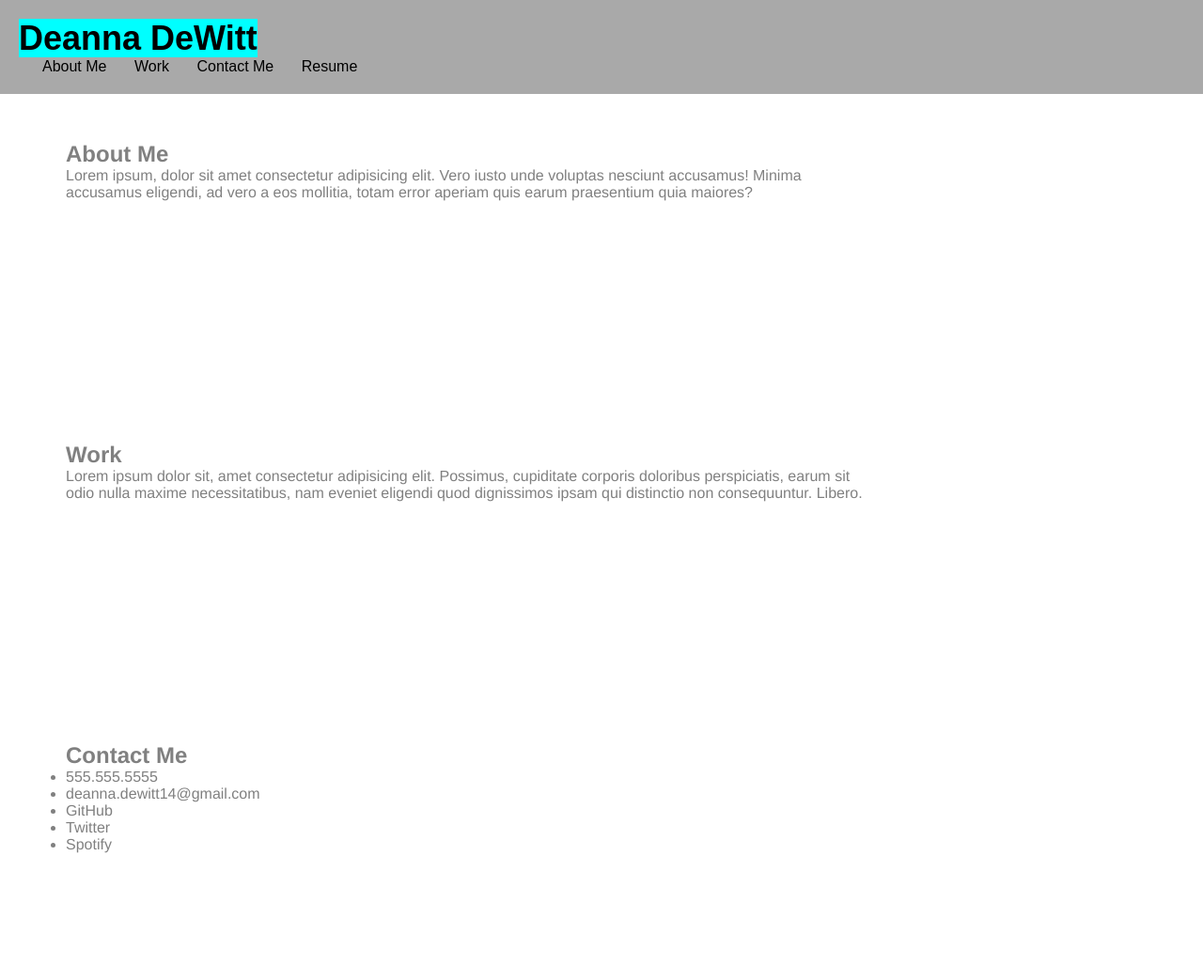
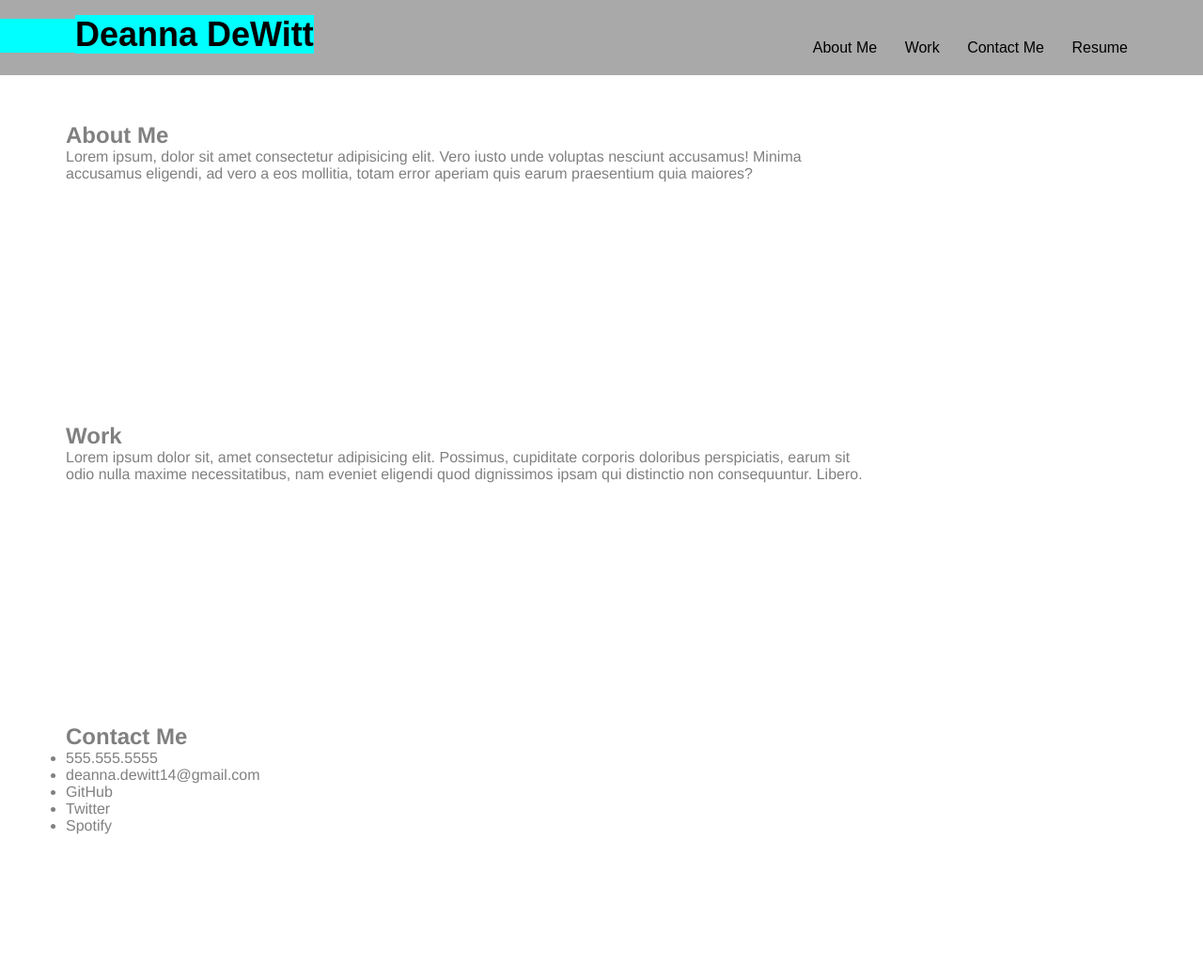
Before and after one commit to deanna-dewitt14/deannas-portfolio, a plain HTML site: page index.html in a window 1280 px wide. Shown: the whole page at 94% size. Drawn offline with Linux system fonts and the light colour scheme.

Commit message:
updated header css

```diff
--- a/assets/css/style.css
+++ b/assets/css/style.css
@@ -8,21 +8,29 @@ body {
 	background-color: white;
 }
 header {
-	padding:20px;
+	height: 5rem;
 	font-family: Arial, Helvetica, sans-serif;
 	background-color: darkgrey;
 }
 
 header h1 {
+	position: relative;
+	top: 1rem;
+	padding-left: 5rem;
+	background-color: aqua;
+	display: inline;
+}
+
+header span {
+	background-color: aqua;
 	font-weight: bold;
 	font-size: 36px;
-	background-color: aqua;
-	margin: 0;
-	display: inline;
 }
 
 header nav {
 	list-style-type: none;
+	text-align: end;
+	margin-right: 5rem;
 }
 
 header nav ul li {
--- a/index.html
+++ b/index.html
@@ -9,7 +9,7 @@
 <div class="hero"></div>
 <body>
 	<header>
-		<h1>Deanna DeWitt</h1>
+		<h1><span>Deanna DeWitt</span></h1>
 		<nav>
 			<ul>
 				<li>
```
